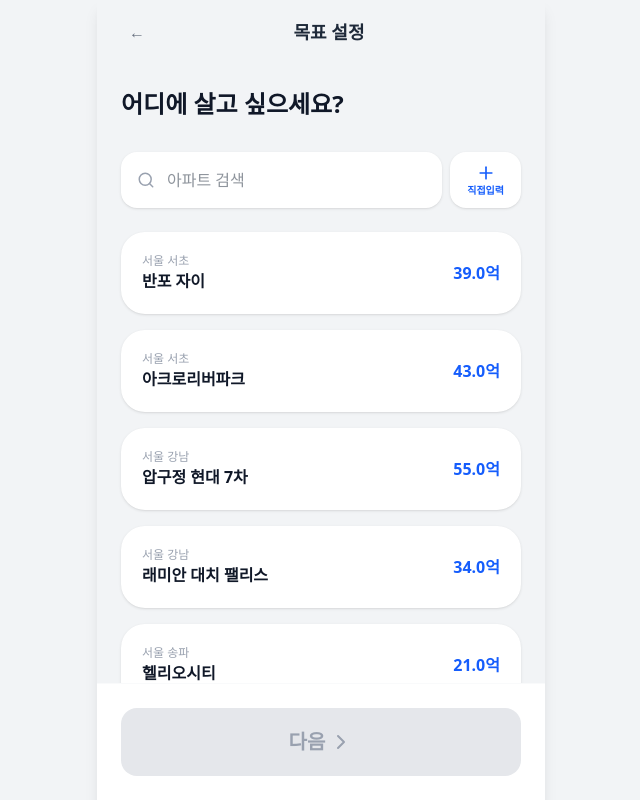
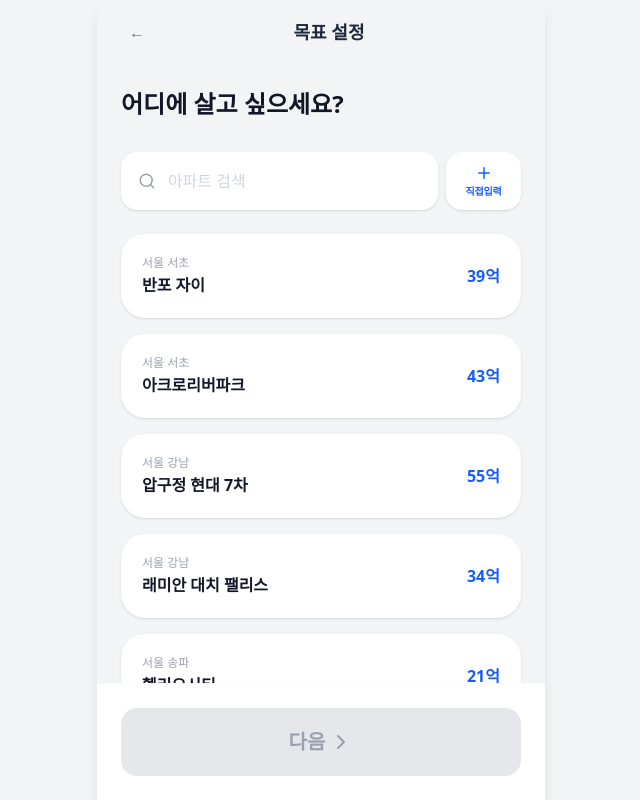
Before and after one commit to Nahhh-j/myhometimer, a Next.js app: page / in a window 1280 px wide. Both pictures are taken after a click on the button "시작하기". Shown: the top 800 px of the page, without its empty margins (319-959 px from the left). Built offline with nearby package versions, Linux system fonts and the light colour scheme.

Commit message:
design: 금액 표기 방식을 한국 실정에 맞게 수정 (억/만원)

```diff
--- a/src/app/page.tsx
+++ b/src/app/page.tsx
@@ -3,7 +3,7 @@
 import { useState, useMemo } from 'react';
 import { Search, ChevronRight, Building2, TrendingUp, Wallet, Calendar, Plus, X } from 'lucide-react';
 import { APARTMENT_DATA, Apartment } from '@/constants/apartments';
-import { formatCurrency, formatKoreanCurrency } from '@/utils/format';
+import { formatKoreanCurrency } from '@/utils/format';
 
 export default function Home() {
   const [step, setStep] = useState<0 | 1 | 2 | 3>(0);
@@ -34,7 +34,7 @@
       };
       setSelectedApt(newApt);
       setIsModalOpen(false);
-      setStep(2);
+      setStep(2); // 직접 입력 완료 시 바로 자산 입력 단계로 이동
     }
   };
 
@@ -62,23 +62,23 @@
   };
 
   return (
-    <main className="max-w-md mx-auto min-h-screen bg-[#f2f4f6] shadow-lg overflow-hidden relative flex flex-col">
+    <main className="max-w-md mx-auto min-h-screen bg-[#f2f4f6] shadow-lg overflow-hidden relative flex flex-col font-sans">
 
-      {/* --- STEP 0: 랜딩 페이지 --- */}
+      {/* --- STEP 0: 랜딩 페이지 (2줄 교차 애니메이션) --- */}
       {step === 0 && (
         <div className="flex-1 flex flex-col relative animate-fade-in">
           <div className="pt-20 px-8 pb-10 z-10">
             <div className="inline-block bg-blue-100 text-blue-600 px-3 py-1 rounded-full text-xs font-bold mb-4">Beta</div>
-            <h1 className="text-4xl font-extrabold text-gray-900 leading-tight mb-4">내 집 마련,<br /><span className="text-blue-600">몇 년</span> 남았을까?</h1>
+            <h1 className="text-4xl font-extrabold text-gray-900 leading-tight mb-4 tracking-tighter">내 집 마련,<br /><span className="text-blue-600">몇 년</span> 남았을까?</h1>
             <p className="text-gray-500 text-lg font-medium">100대 아파트 타임라인 확인하기</p>
           </div>
 
           <div className="flex-1 flex flex-col justify-center space-y-6 overflow-hidden pb-32">
-            {/* 첫 번째 줄: 왼쪽으로 흐름 (1~20번 데이터) */}
+            {/* 첫 번째 줄 (왼쪽으로) */}
             <div className="relative w-full">
               <div className="flex w-max animate-scroll-left space-x-4 px-4">
                 {[...APARTMENT_DATA.slice(0, 20), ...APARTMENT_DATA.slice(0, 20)].map((apt, index) => (
-                  <div key={`row1-${index}`} className="flex-shrink-0 w-48 bg-white p-5 rounded-3xl shadow-sm border border-gray-100">
+                  <div key={`row1-${index}`} className="flex-shrink-0 w-48 bg-white p-5 rounded-3xl shadow-sm border border-gray-100 transition-transform active:scale-95">
                     <div className="text-xs text-gray-400 mb-1">{apt.region}</div>
                     <div className="font-bold text-gray-800 truncate mb-1">{apt.name}</div>
                     <div className="text-blue-600 font-bold text-sm">{formatKoreanCurrency(apt.price)}</div>
@@ -87,11 +87,11 @@
               </div>
             </div>
 
-            {/* 두 번째 줄: 오른쪽으로 흐름 (21~40번 데이터) */}
+            {/* 두 번째 줄 (오른쪽으로) */}
             <div className="relative w-full">
               <div className="flex w-max animate-scroll-right space-x-4 px-4">
                 {[...APARTMENT_DATA.slice(20, 40), ...APARTMENT_DATA.slice(20, 40)].map((apt, index) => (
-                  <div key={`row2-${index}`} className="flex-shrink-0 w-48 bg-white p-5 rounded-3xl shadow-sm border border-gray-100">
+                  <div key={`row2-${index}`} className="flex-shrink-0 w-48 bg-white p-5 rounded-3xl shadow-sm border border-gray-100 transition-transform active:scale-95">
                     <div className="text-xs text-gray-400 mb-1 flex items-center"><TrendingUp size={12} className="mr-1 text-red-400"/> 실거래가</div>
                     <div className="font-bold text-gray-800 truncate mb-1">{apt.name}</div>
                     <div className="text-gray-900 font-bold text-sm">{formatKoreanCurrency(apt.price)}</div>
@@ -102,7 +102,7 @@
           </div>
 
           <div className="fixed bottom-0 left-0 right-0 p-6 bg-gradient-to-t from-[#f2f4f6] via-[#f2f4f6] to-transparent max-w-md mx-auto z-20">
-            <button onClick={goNext} className="w-full py-5 rounded-2xl font-bold text-xl bg-blue-600 text-white hover:bg-blue-700 transition-all shadow-xl">시작하기</button>
+            <button onClick={goNext} className="w-full py-5 rounded-2xl font-bold text-xl bg-blue-600 text-white hover:bg-blue-700 active:scale-[0.98] transition-all shadow-xl">시작하기</button>
           </div>
         </div>
       )}
@@ -118,26 +118,27 @@
           </header>
 
           <div className="flex-1 overflow-y-auto pb-32 no-scrollbar">
+            {/* STEP 1: 아파트 선택 */}
             {step === 1 && (
               <div className="p-6 animate-fade-in">
                 <h1 className="text-2xl font-bold text-gray-900 mb-2">어디에 살고 싶으세요?</h1>
 
                 <div className="mt-8 flex gap-2 mb-6">
-                    <div className="flex-1 bg-white p-4 rounded-2xl flex items-center text-gray-400 shadow-sm">
+                    <div className="flex-1 bg-white p-4 rounded-2xl flex items-center text-gray-400 shadow-sm border border-transparent focus-within:border-blue-500 transition-all">
                         <Search size={20} className="mr-3" />
                         <input
                             placeholder="아파트 검색"
-                            className="bg-transparent outline-none w-full text-gray-800 font-medium"
+                            className="bg-transparent outline-none w-full text-gray-800 font-medium placeholder:text-gray-300"
                             value={searchTerm}
                             onChange={(e) => setSearchTerm(e.target.value)}
                         />
                     </div>
                     <button
                         onClick={() => setIsModalOpen(true)}
-                        className="bg-white px-4 rounded-2xl shadow-sm border border-transparent hover:border-blue-500 text-blue-600 transition-all flex flex-col items-center justify-center min-w-[70px]"
+                        className="bg-white px-4 rounded-2xl shadow-sm border border-transparent hover:border-blue-500 text-blue-600 transition-all flex flex-col items-center justify-center min-w-[75px] active:scale-95"
                     >
-                        <Plus size={20} />
-                        <span className="text-[10px] font-bold">직접입력</span>
+                        <Plus size={18} className="mb-0.5" />
+                        <span className="text-[10px] font-extrabold uppercase tracking-tight">직접입력</span>
                     </button>
                 </div>
 
@@ -146,12 +147,12 @@
                     <div
                       key={apt.id}
                       onClick={() => handleSelectApt(apt)}
-                      className={`p-5 rounded-3xl border transition-all cursor-pointer flex justify-between items-center bg-white shadow-sm ${
+                      className={`p-5 rounded-3xl border transition-all cursor-pointer flex justify-between items-center bg-white shadow-sm active:scale-[0.98] ${
                         selectedApt?.id === apt.id ? 'border-blue-500 ring-4 ring-blue-50' : 'border-transparent'
                       }`}
                     >
                       <div>
-                        <div className="text-xs text-gray-400">{apt.region}</div>
+                        <div className="text-xs text-gray-400 mb-0.5">{apt.region}</div>
                         <div className="font-bold text-gray-900">{apt.name}</div>
                       </div>
                       <div className="font-bold text-blue-600">{formatKoreanCurrency(apt.price)}</div>
@@ -161,44 +162,48 @@
               </div>
             )}
 
+            {/* STEP 2: 자산 입력 */}
             {step === 2 && (
               <div className="p-6 animate-fade-in">
-                <h1 className="text-2xl font-bold text-gray-900 mb-2">자산을 입력해주세요</h1>
+                <h1 className="text-2xl font-bold text-gray-900 mb-2 tracking-tight">자산을 입력해주세요</h1>
                 <p className="text-gray-500 mb-8 font-medium">{selectedApt?.name} 마련 계획을 세울게요.</p>
                 <div className="space-y-10 bg-white p-8 rounded-[2.5rem] shadow-sm">
                   <div>
                     <label className="text-xs font-bold text-blue-500 block mb-3 uppercase tracking-wider">현재 보유 자산</label>
-                    <div className="flex items-center border-b-2 border-gray-100 focus-within:border-blue-500 pb-3 transition-colors">
-                      <input type="number" placeholder="0" value={assets.seed} onChange={(e) => setAssets({ ...assets, seed: e.target.value })} className="w-full text-3xl font-bold text-gray-900 outline-none placeholder-gray-200" />
+                    <div className="flex items-center border-b-2 border-gray-100 focus-within:border-blue-500 pb-3 transition-all">
+                      <input type="number" placeholder="0" value={assets.seed} onChange={(e) => setAssets({ ...assets, seed: e.target.value })} className="w-full text-3xl font-bold text-gray-900 outline-none placeholder:text-gray-100" />
                       <span className="text-xl font-bold text-gray-900 ml-2">원</span>
                     </div>
+                    <p className="text-xs text-gray-400 mt-2">{assets.seed ? formatKoreanCurrency(Number(assets.seed)) : ''}</p>
                   </div>
                   <div>
                     <label className="text-xs font-bold text-blue-500 block mb-3 uppercase tracking-wider">한 달 저축액</label>
-                    <div className="flex items-center border-b-2 border-gray-100 focus-within:border-blue-500 pb-3 transition-colors">
-                      <input type="number" placeholder="0" value={assets.saving} onChange={(e) => setAssets({ ...assets, saving: e.target.value })} className="w-full text-3xl font-bold text-gray-900 outline-none placeholder-gray-200" />
+                    <div className="flex items-center border-b-2 border-gray-100 focus-within:border-blue-500 pb-3 transition-all">
+                      <input type="number" placeholder="0" value={assets.saving} onChange={(e) => setAssets({ ...assets, saving: e.target.value })} className="w-full text-3xl font-bold text-gray-900 outline-none placeholder:text-gray-100" />
                       <span className="text-xl font-bold text-gray-900 ml-2">원</span>
                     </div>
+                    <p className="text-xs text-gray-400 mt-2">{assets.saving ? formatKoreanCurrency(Number(assets.saving)) : ''}</p>
                   </div>
                 </div>
               </div>
             )}
 
+            {/* STEP 3: 결과 출력 */}
             {step === 3 && (
               <div className="p-6 animate-fade-in flex flex-col items-center">
                 <div className="w-full bg-white rounded-[2.5rem] p-8 shadow-sm text-center mb-6">
                   <div className="inline-block p-4 bg-blue-50 rounded-full mb-6"><Calendar size={48} className="text-blue-500" /></div>
                   <p className="text-gray-500 mb-2 font-medium">{selectedApt?.name}까지</p>
-                  <h1 className="text-4xl font-black text-gray-900 mb-4">앞으로 <span className="text-blue-600">{calculateResult()}년</span></h1>
+                  <h1 className="text-4xl font-black text-gray-900 mb-6 tracking-tighter">앞으로 <span className="text-blue-600">{calculateResult()}년</span></h1>
                   <div className="h-px bg-gray-100 w-full mb-6" />
                   <div className="flex justify-between text-sm">
                     <span className="text-gray-400">목표가</span>
-                    <span className="font-bold text-gray-800">{formatKoreanCurrency(selectedApt?.price || 0)}</span>
+                    <span className="font-bold text-gray-800 bg-blue-50 px-2 py-0.5 rounded">{formatKoreanCurrency(selectedApt?.price || 0)}</span>
                   </div>
                 </div>
-                <div className="w-full bg-blue-600 rounded-3xl p-6 text-white shadow-lg">
+                <div className="w-full bg-blue-600 rounded-3xl p-6 text-white shadow-lg active:scale-95 transition-transform">
                   <p className="text-blue-100 text-sm mb-1 font-bold">나희님을 위한 꿀팁 💡</p>
-                  <p className="font-bold leading-relaxed">대출을 40% 활용하면 기간을 약 {Math.floor(calculateResult() * 0.4)}년 단축할 수 있어요!</p>
+                  <p className="font-bold leading-relaxed text-pretty">대출을 40% 활용하면 기간을 약 <span className="text-yellow-300">{Math.floor(calculateResult() * 0.4)}년</span> 단축할 수 있어요!</p>
                 </div>
               </div>
             )}
@@ -208,9 +213,9 @@
             <button
               onClick={goNext}
               disabled={(step === 1 && !selectedApt) || (step === 2 && (!assets.seed || !assets.saving))}
-              className={`w-full py-5 rounded-2xl font-bold text-xl flex justify-center items-center transition-all ${
+              className={`w-full py-5 rounded-2xl font-bold text-xl flex justify-center items-center transition-all active:scale-[0.98] ${
                 ((step === 1 && selectedApt) || (step === 2 && assets.seed && assets.saving) || step === 3)
-                  ? 'bg-blue-600 text-white shadow-lg active:scale-[0.98]'
+                  ? 'bg-blue-600 text-white shadow-lg'
                   : 'bg-gray-200 text-gray-400 cursor-not-allowed'
               }`}
             >
@@ -226,17 +231,17 @@
           <div className="w-full max-w-md bg-white rounded-t-[2.5rem] p-8 animate-slide-up shadow-2xl">
             <div className="flex justify-between items-center mb-8">
               <h2 className="text-xl font-bold text-gray-900">직접 입력하기</h2>
-              <button onClick={() => setIsModalOpen(false)} className="text-gray-400 p-1"><X size={24} /></button>
+              <button onClick={() => setIsModalOpen(false)} className="text-gray-400 p-1 active:scale-90 transition-transform"><X size={24} /></button>
             </div>
             <div className="space-y-8 mb-10">
               <div>
                 <label className="text-xs font-bold text-gray-400 block mb-2 uppercase tracking-tighter">아파트 이름</label>
-                <input type="text" placeholder="예: 우리집" className="w-full border-b-2 border-gray-100 focus:border-blue-500 outline-none pb-2 font-bold text-xl text-gray-900" value={customInput.name} onChange={(e) => setCustomInput({...customInput, name: e.target.value})} />
+                <input type="text" placeholder="예: 우리집" className="w-full border-b-2 border-gray-100 focus:border-blue-500 outline-none pb-2 font-bold text-xl text-gray-900 transition-all placeholder:text-gray-200" value={customInput.name} onChange={(e) => setCustomInput({...customInput, name: e.target.value})} />
               </div>
               <div>
                 <label className="text-xs font-bold text-gray-400 block mb-2 uppercase tracking-tighter">매매 가격 (원)</label>
-                <input type="number" placeholder="예: 500000000" className="w-full border-b-2 border-gray-100 focus:border-blue-500 outline-none pb-2 font-bold text-xl text-gray-900" value={customInput.price} onChange={(e) => setCustomInput({...customInput, price: e.target.value})} />
-                <p className="text-sm text-blue-500 mt-2 font-medium">{customInput.price ? formatKoreanCurrency(Number(customInput.price)) : '가격을 입력해주세요'}</p>
+                <input type="number" placeholder="예: 500000000" className="w-full border-b-2 border-gray-100 focus:border-blue-500 outline-none pb-2 font-bold text-xl text-gray-900 transition-all placeholder:text-gray-200" value={customInput.price} onChange={(e) => setCustomInput({...customInput, price: e.target.value})} />
+                <p className="text-sm text-blue-500 mt-2 font-bold">{customInput.price ? formatKoreanCurrency(Number(customInput.price)) : '가격을 입력해주세요'}</p>
               </div>
             </div>
             <button onClick={handleCustomSubmit} disabled={!customInput.name || !customInput.price} className={`w-full py-5 rounded-2xl font-bold text-lg transition-all ${customInput.name && customInput.price ? 'bg-blue-600 text-white shadow-lg active:scale-95' : 'bg-gray-100 text-gray-400'}`}>확인</button>
--- a/src/constants/apartments.ts
+++ b/src/constants/apartments.ts
@@ -6,7 +6,7 @@
 }
 
 export const APARTMENT_DATA: Apartment[] = [
-  // --- 1군: 꿈의 상급지 (하이엔드) ---
+  // --- 1군 ---
   { id: 1, region: "서울 서초", name: "반포 자이", price: 3900000000 },
   { id: 2, region: "서울 서초", name: "아크로리버파크", price: 4300000000 },
   { id: 3, region: "서울 강남", name: "압구정 현대 7차", price: 5500000000 },
@@ -18,7 +18,7 @@
   { id: 9, region: "서울 송파", name: "잠실 엘스", price: 2400000000 },
   { id: 10, region: "서울 송파", name: "잠실 주공 5단지", price: 2800000000 },
 
-  // --- 2군: 마용성 (20대 워너비) ---
+  // --- 2군 ---
   { id: 11, region: "서울 마포", name: "마포 래미안 푸르지오", price: 1850000000 },
   { id: 12, region: "서울 마포", name: "마포 프레스티지 자이", price: 1950000000 },
   { id: 13, region: "서울 성동", name: "강변 건영", price: 1550000000 },
@@ -30,7 +30,7 @@
   { id: 19, region: "서울 용산", name: "이촌 한강맨션", price: 4200000000 },
   { id: 20, region: "서울 마포", name: "공덕 자이", price: 1650000000 },
 
-  // --- 3군: 서울 신축 및 대단지 ---
+  // --- 3군 ---
   { id: 21, region: "서울 강동", name: "고덕 그라시움", price: 1650000000 },
   { id: 22, region: "서울 강동", name: "올림픽파크 포레온", price: 1900000000 },
   { id: 23, region: "서울 양천", name: "목동 신시가지 7단지", price: 2000000000 },
--- a/src/utils/format.ts
+++ b/src/utils/format.ts
@@ -1,5 +1,19 @@
-export const formatCurrency = (value: number) => new Intl.NumberFormat('ko-KR').format(value);
+export const formatCurrency = (value: number) => {
+  return new Intl.NumberFormat('ko-KR').format(value);
+};
+
 export const formatKoreanCurrency = (value: number) => {
-  if (value >= 100000000) return `${(value / 100000000).toFixed(1)}억`;
-  return `${value / 10000}만`;
+  if (value === 0) return "0원";
+
+  const eok = Math.floor(value / 100000000);
+  const remainder = value % 100000000;
+  const man = Math.floor(remainder / 10000);
+
+  let result = "";
+  if (eok > 0) result += `${eok}억 `;
+  if (man > 0) result += `${new Intl.NumberFormat('ko-KR').format(man)}만원`;
+  else if (eok > 0) result += ""; // 억 단위로 딱 떨어질 때 '만원' 생략
+  else result += `${new Intl.NumberFormat('ko-KR').format(man)}만원`;
+
+  return result.trim() || "0원";
 };
```
